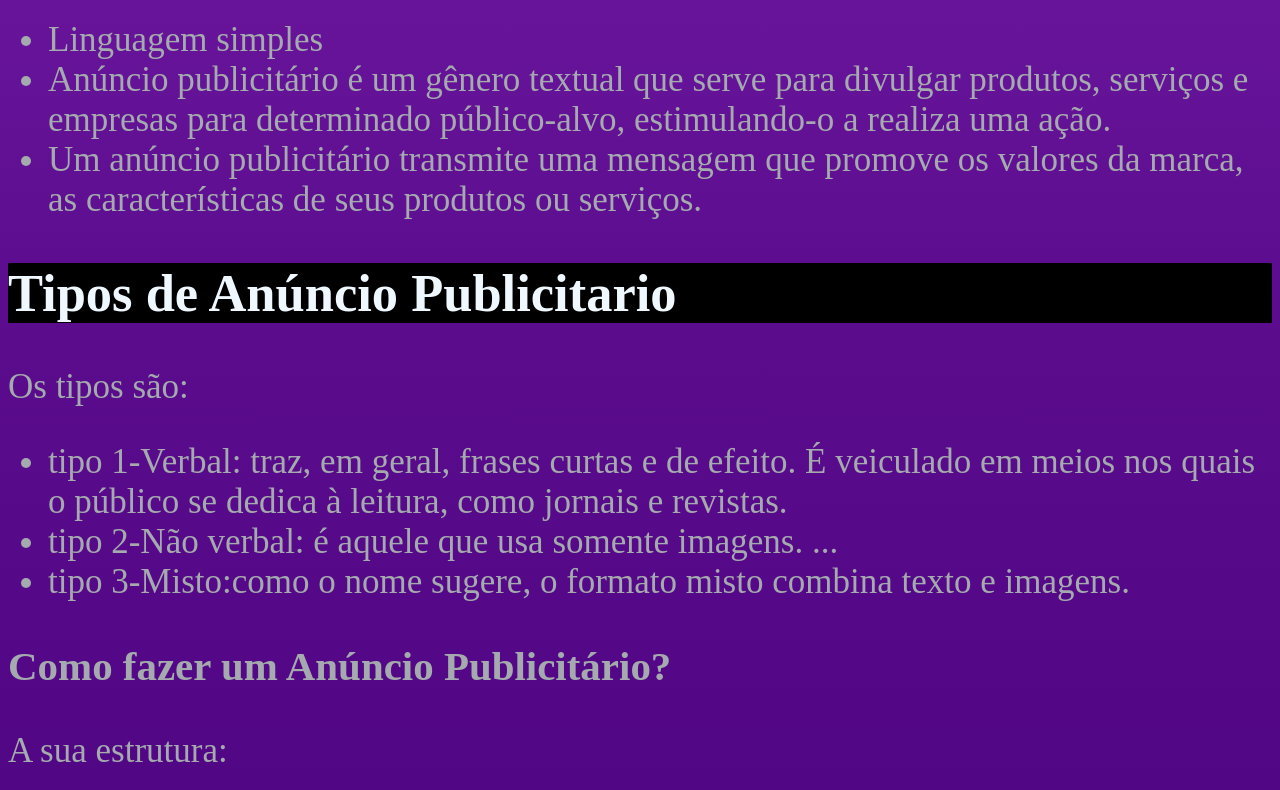
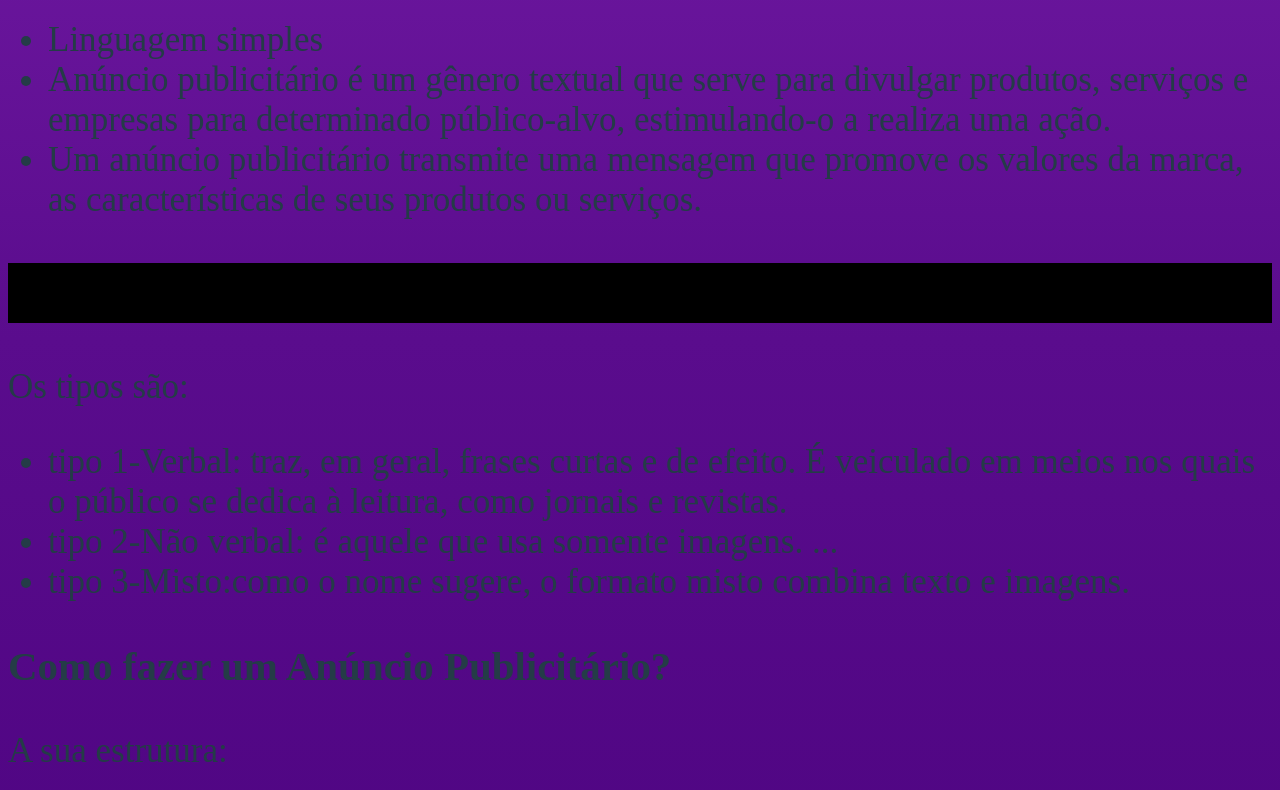
Before and after one commit to mendoncareisvictor/Anuncio-publicitario, a plain HTML site: page index.html in a window 1280 px wide. Shown: the part 606-1396 px from the top of the page. Drawn offline with Linux system fonts and the light colour scheme.

Commit message:
15 de outubro

```diff
--- a/styel.css
+++ b/styel.css
@@ -1,6 +1,6 @@
 body {
     background-image: linear-gradient(#8023b2, #5a0c8d, #47007b);
-    color: #a4aaad;
+    color: #243c47;
     font-size: 35px;
 
 h1{
@@ -9,7 +9,7 @@ h1{
 
 h2 {
     background-color:black;
-    color:aliceblue;
+    color:rgb(0, 0, 0);
 }
 
 img{
```
